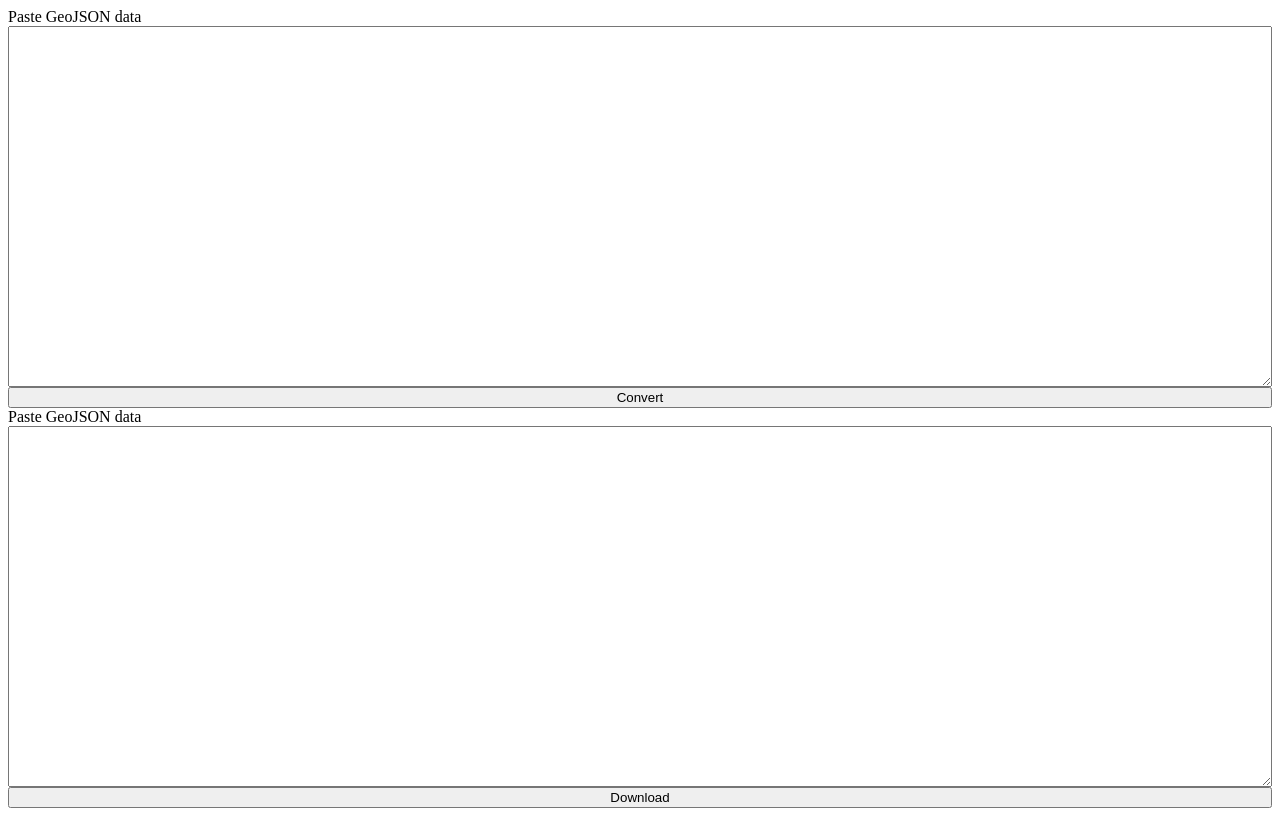
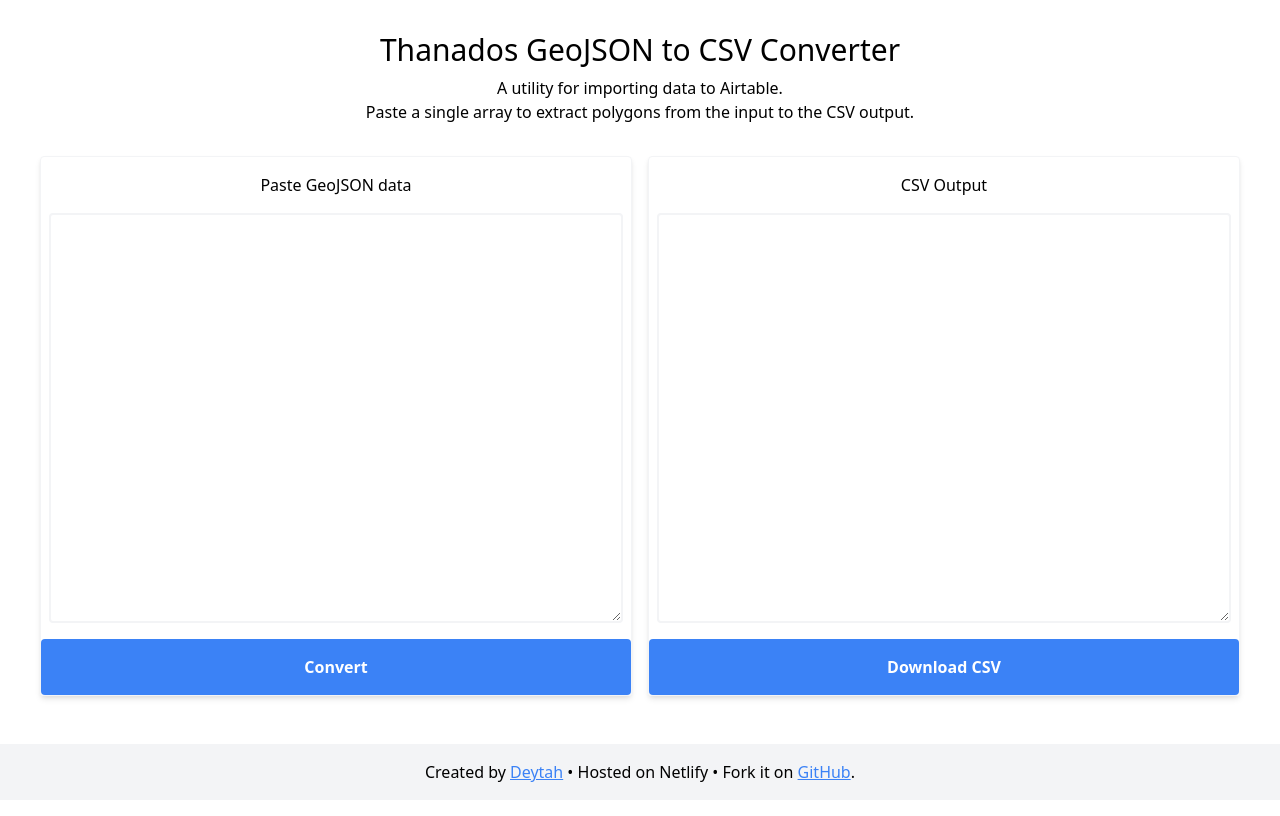
Before and after one commit to deytah/thanados-geojson-to-csv, a plain HTML site: page index.html in a window 1280 px wide. Drawn offline with nearby package versions, Linux system fonts and the light colour scheme.

Commit message:
fix(styling): beautify it

```diff
--- a/index.html
+++ b/index.html
@@ -6,26 +6,29 @@
         content="width=device-width, user-scalable=no, initial-scale=1.0, maximum-scale=1.0, minimum-scale=1.0">
   <meta http-equiv="X-UA-Compatible" content="ie=edge">
   <title>Thanados GeoJSON to CSV</title>
-  <style>
-      body {
-          display: flex;
-          flex-direction: column;
-          height: 100vh;
-          padding: 0;
-      }
-
-      textarea {
-          flex-grow: 1;
-      }
-  </style>
+  <link href="https://unpkg.com/tailwindcss@^2/dist/tailwind.min.css" rel="stylesheet">
 </head>
-<body>
-<label for="input">Paste GeoJSON data</label>
-<textarea id="input"></textarea>
-<button onclick="convert()">Convert</button>
-<label for="output">Paste GeoJSON data</label>
-<textarea id="output"></textarea>
-<button onclick="download()">Download</button>
+<body class="h-screen flex flex-col">
+  <header class="flex-shrink-0 flex-grow-0 text-center p-8">
+    <h1 class="text-3xl pb-2">Thanados GeoJSON to CSV Converter</h1>
+    <p>A utility for importing data to Airtable.</p>
+    <p>Paste a single array to extract polygons from the input to the CSV output.</p>
+  </header>
+  <main class="flex-grow flex px-8 pb-8 flex-col md:flex-row">
+    <section class="flex-grow flex flex-col w-full md:w-1/2 md:mx-2 mb-4 rounded shadow-md border border-gray-100">
+      <label for="input" class="pt-4 px-2 text-center"><h2>Paste GeoJSON data</h2></label>
+      <textarea id="input" class="flex-grow mx-2 my-4 p-2 rounded border-2 border-gray-100 focus:outline-none focus:border-transparent focus:ring-2 focus:ring-blue-400"></textarea>
+      <button onclick="convert()" class="p-4 rounded font-semibold text-white bg-blue-500 hover:bg-blue-700">Convert</button>
+    </section>
+    <section class="flex-grow flex flex-col w-full md:w-1/2 md:mx-2 mb-4 rounded shadow-md border border-gray-100">
+      <label for="output" class="pt-4 px-2 text-center"><h2>CSV Output</h2></label>
+      <textarea id="output" readonly class="flex-grow mx-2 my-4 p-2 rounded border-2 border-gray-100 focus:outline-none focus:border-transparent focus:ring-2 focus:ring-blue-400"></textarea>
+      <button onclick="download()" class="p-4 rounded font-semibold text-white bg-blue-500 hover:bg-blue-700">Download CSV</button>
+    </section>
+  </main>
+  <footer class="flex-grow-0 flex-shrink-0 text-center px-8 py-4 bg-gray-100">
+    <p>Created by <a href="https://deytah.io/" target="_blank" class="text-blue-500 underline">Deytah</a> • Hosted on Netlify • Fork it on <a href="https://github.com/deytah/thanados-geojson-to-csv/" target="_blank" class="text-blue-500 underline">GitHub</a>.</p>
+  </footer>
 <script>
   const input = document.getElementById('input');
   const output = document.getElementById('output');
```
